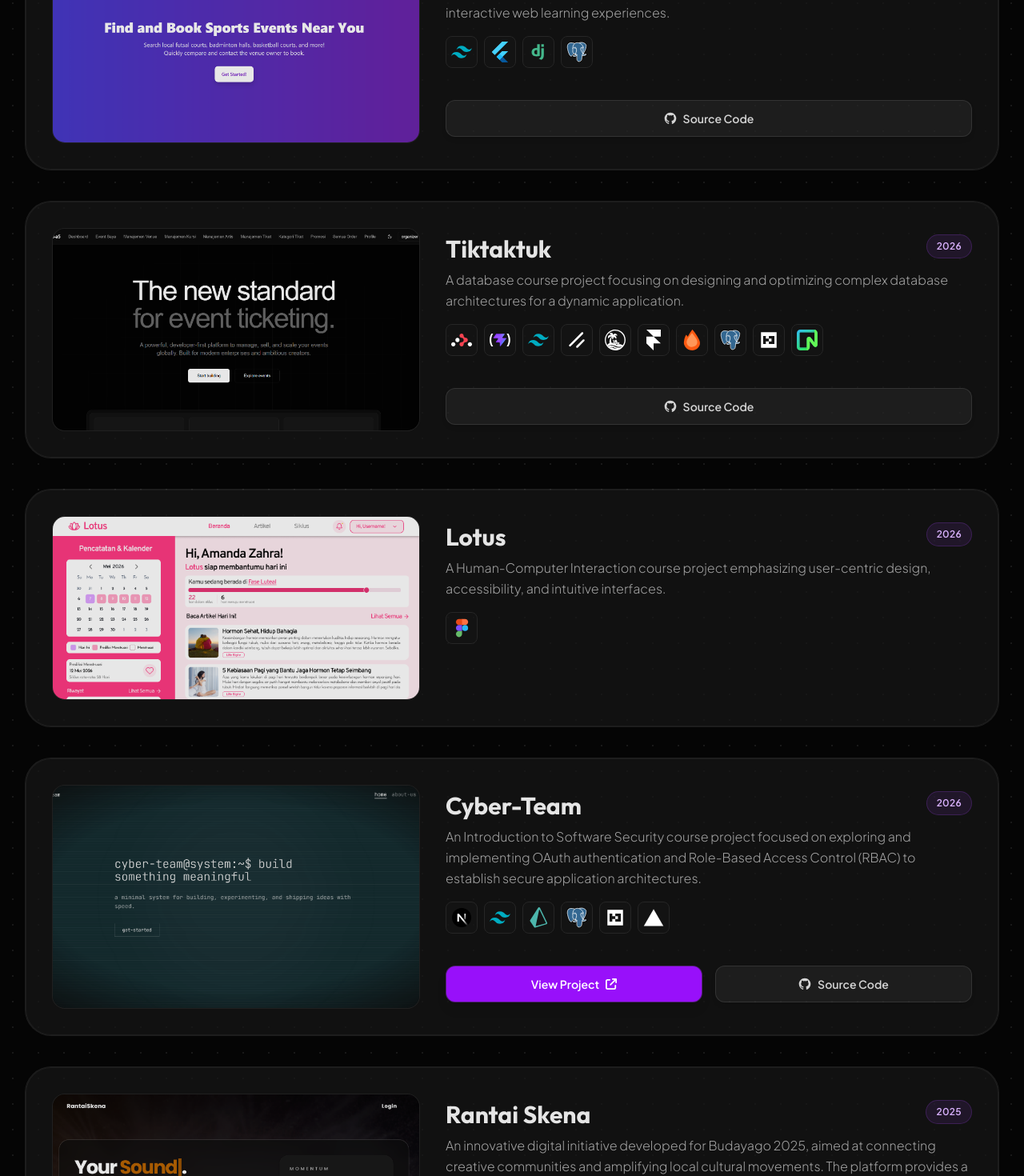
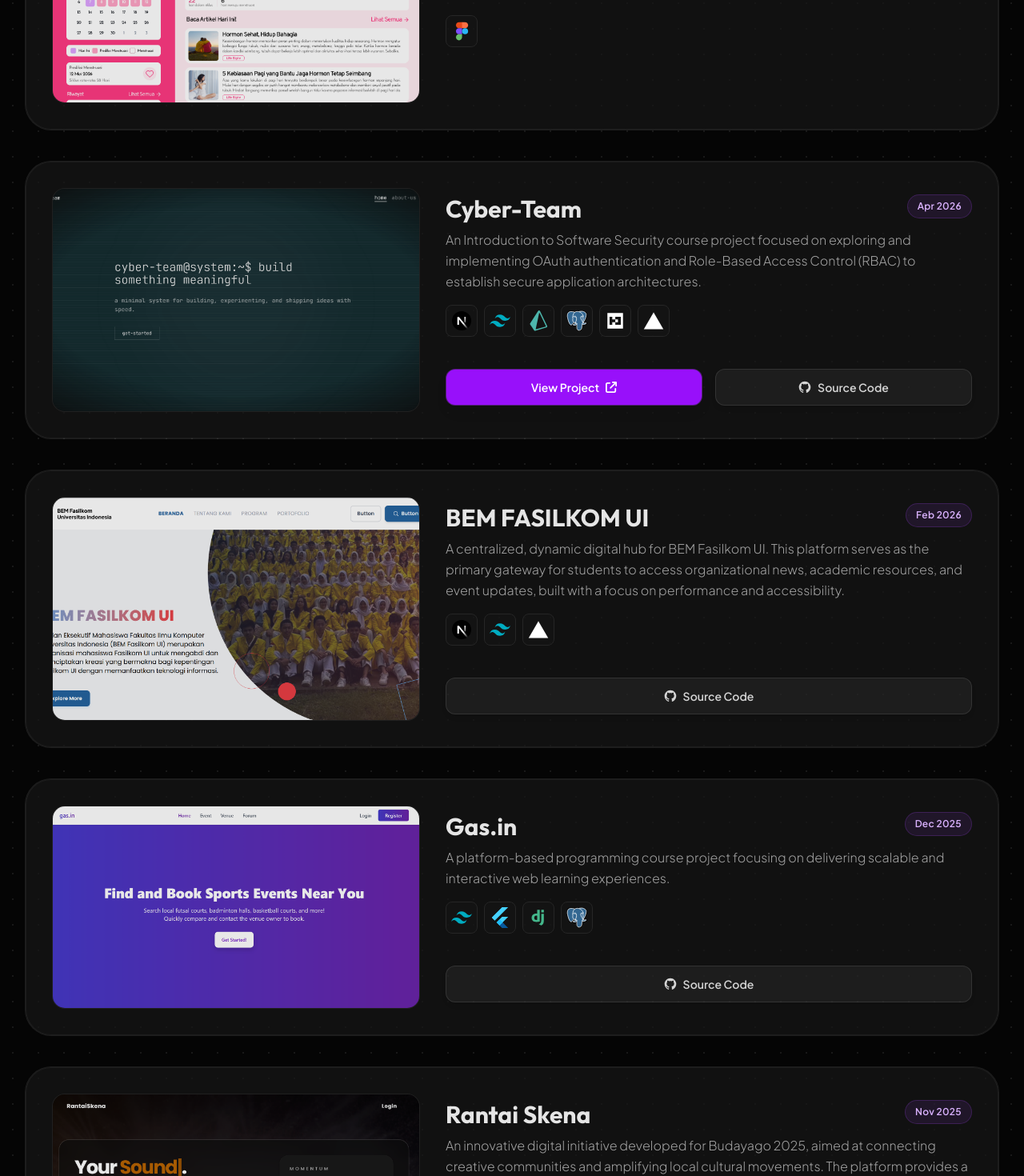
Before and after one commit to anotherbondan/portfolio, a Next.js app: page / in a window 1280 px wide. Shown: the part 5900-7370 px from the top of the page at 80% size. Built offline with nearby package versions, Linux system fonts and the light colour scheme; no server answers.

Commit message:
chore: add project date

```diff
--- a/src/modules/LandingModule/sections/Projects.tsx
+++ b/src/modules/LandingModule/sections/Projects.tsx
@@ -10,7 +10,7 @@ const datas = [
   {
     cover: "/projects/compfest-18-web.png",
     title: "COMPFEST 18",
-    date: "2026",
+    date: "Apr 2026",
     desc: "The official event platform for COMPFEST 18, Indonesia's largest student-run IT event. Designed to handle high traffic and deliver a seamless user experience, the website features a modern, responsive interface providing attendees with real-time event schedules and registration portals.",
     tech: [
       "/fe/nextjs.svg",
@@ -26,34 +26,9 @@ const datas = [
     category: "Organizational",
   },
   {
-    cover: "/projects/bem-web.png",
-    title: "BEM FASILKOM UI",
-    date: "2026",
-    desc: "A centralized, dynamic digital hub for BEM Fasilkom UI. This platform serves as the primary gateway for students to access organizational news, academic resources, and event updates, built with a focus on performance and accessibility.",
-    tech: ["/fe/nextjs.svg", "/fe/tailwind-css.svg", "/devtools/vercel.svg"],
-    sourceCode: "https://github.com/Bismit-2025/bem-portfolio-2025",
-    projectUrl: "",
-    category: "Organizational",
-  },
-  {
-    cover: "/projects/gas-in-web.png",
-    title: "Gas.in",
-    date: "2026",
-    desc: "A platform-based programming course project focusing on delivering scalable and interactive web learning experiences.",
-    tech: [
-      "/fe/tailwind-css.svg",
-      "/fe/flutter.svg",
-      "/be/django.svg",
-      "/be/postgresql.svg",
-    ],
-    sourceCode: "https://github.com/PBP-D-07",
-    projectUrl: "",
-    category: "Academic",
-  },
-  {
     cover: "/projects/tiktaktuk-web.png",
     title: "Tiktaktuk",
-    date: "2026",
+    date: "May 2026",
     desc: "A database course project focusing on designing and optimizing complex database architectures for a dynamic application.",
     tech: [
       "/fe/react-router.svg",
@@ -74,7 +49,7 @@ const datas = [
   {
     cover: "/projects/lotus-web.png",
     title: "Lotus",
-    date: "2026",
+    date: "May 2026",
     desc: "A Human-Computer Interaction course project emphasizing user-centric design, accessibility, and intuitive interfaces.",
     tech: ["/devtools/figma.svg"],
     sourceCode: "",
@@ -84,7 +59,7 @@ const datas = [
   {
     cover: "/projects/cyber-team-web.png",
     title: "Cyber-Team",
-    date: "2026",
+    date: "Apr 2026",
     desc: "An Introduction to Software Security course project focused on exploring and implementing OAuth authentication and Role-Based Access Control (RBAC) to establish secure application architectures.",
     tech: [
       "/fe/nextjs.svg",
@@ -99,9 +74,34 @@ const datas = [
     category: "Academic",
   },
   {
+    cover: "/projects/bem-web.png",
+    title: "BEM FASILKOM UI",
+    date: "Feb 2026",
+    desc: "A centralized, dynamic digital hub for BEM Fasilkom UI. This platform serves as the primary gateway for students to access organizational news, academic resources, and event updates, built with a focus on performance and accessibility.",
+    tech: ["/fe/nextjs.svg", "/fe/tailwind-css.svg", "/devtools/vercel.svg"],
+    sourceCode: "https://github.com/Bismit-2025/bem-portfolio-2025",
+    projectUrl: "",
+    category: "Organizational",
+  },
+  {
+    cover: "/projects/gas-in-web.png",
+    title: "Gas.in",
+    date: "Dec 2025",
+    desc: "A platform-based programming course project focusing on delivering scalable and interactive web learning experiences.",
+    tech: [
+      "/fe/tailwind-css.svg",
+      "/fe/flutter.svg",
+      "/be/django.svg",
+      "/be/postgresql.svg",
+    ],
+    sourceCode: "https://github.com/PBP-D-07",
+    projectUrl: "",
+    category: "Academic",
+  },
+  {
     cover: "/projects/rantai-skena-web.png",
     title: "Rantai Skena",
-    date: "2025",
+    date: "Nov 2025",
     desc: "An innovative digital initiative developed for Budayago 2025, aimed at connecting creative communities and amplifying local cultural movements. The platform provides a vibrant, interactive space for artists and enthusiasts to collaborate.",
     tech: [
       "/fe/nextjs.svg",
@@ -158,7 +158,7 @@ const datas = [
   {
     cover: "/projects/ddp0-web.png",
     title: "DDP-0 2025",
-    date: "July 2025",
+    date: "Jul 2025",
     desc: "The official web portal for DDP-0 2025, a large-scale academic preparatory program designed to onboard incoming Computer Science students. Built with a robust full-stack architecture to reliably handle high concurrent user traffic and deliver interactive learning modules.",
     tech: [
       "/fe/nextjs.svg",
@@ -177,7 +177,7 @@ const datas = [
   {
     cover: "/projects/compfest-17-web.png",
     title: "COMPFEST 17",
-    date: "May 2025",
+    date: "Apr 2025",
     desc: "The comprehensive digital platform for COMPFEST 17, Indonesia's largest student-run IT event. Architected to support massive traffic spikes, the platform features dynamic event tracking and streamlined registration portals for thousands of nationwide attendees.",
     tech: [
       "/fe/nextjs.svg",
```
